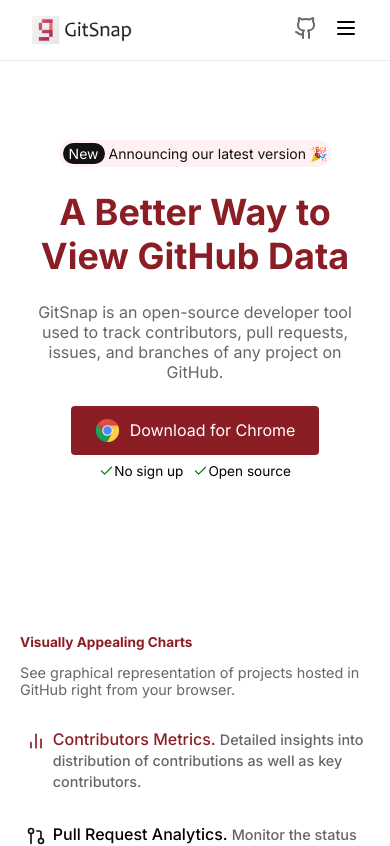
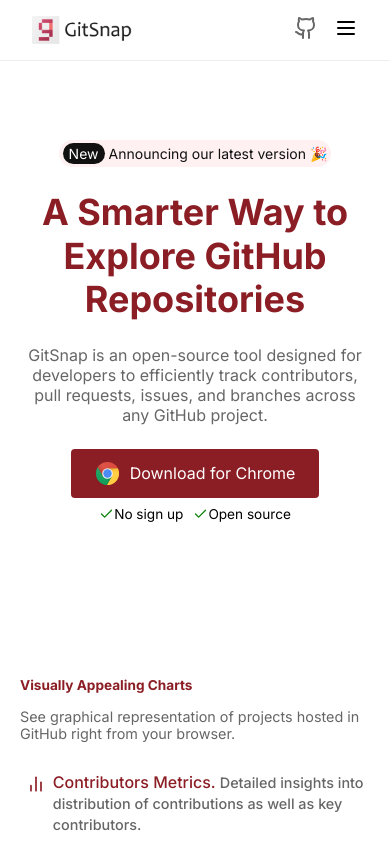
Before and after one commit to frankiefab100/Spense-UI, a React (Vite) app: page / in a window 390 px wide. Shown: the top 846 px of the page. Built offline with nearby package versions, Linux system fonts and the light colour scheme.

Commit message:
chore: update Hero section text and style

```diff
--- a/src/components/Hero/Hero.jsx
+++ b/src/components/Hero/Hero.jsx
@@ -11,10 +11,13 @@
           <span>New</span>
           Announcing our latest version 🎉
         </span>
-        <h1 className={styles.title}>A Better Way to View GitHub Data</h1>
+        <h1 className={styles.title}>
+          A Smarter Way to Explore GitHub Repositories
+        </h1>
         <p className={styles.description}>
-          GitSnap is an open-source developer tool used to track contributors,
-          pull requests, issues, and branches of any project on GitHub.
+          GitSnap is an open-source tool designed for developers to efficiently
+          track contributors, pull requests, issues, and branches across any
+          GitHub project.
         </p>
 
         <a
--- a/src/components/Hero/Hero.module.css
+++ b/src/components/Hero/Hero.module.css
@@ -44,6 +44,7 @@
 .description {
   color: var(--text-secondary);
   font-size: 1.125rem;
+  line-height: 24px;
   margin: 0;
 }
 
@@ -100,6 +101,11 @@
     gap: 2rem;
   }
 
+  .title,
+  .description {
+    text-align: center;
+  }
+
   .content {
     align-items: center;
   }
@@ -131,8 +137,8 @@
 
   .title {
     font-size: 2.25rem;
-    text-align: center;
   }
+
   .description {
     font-size: 1rem;
     line-height: 20px;
```
